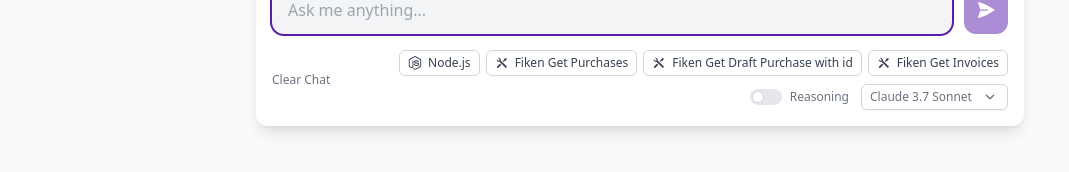
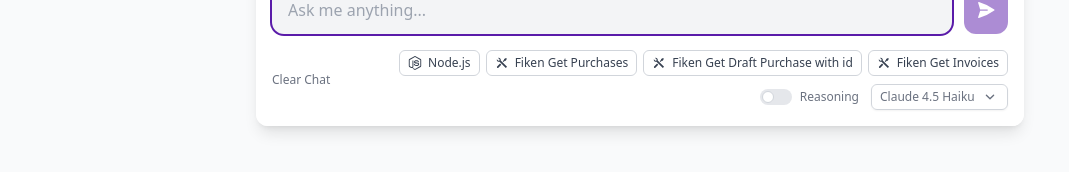
Before and after one commit to seniordevonly/fiken-inference-chat, a React (Vite) app in the folder client/: page / in a window 1280 px wide. Shown: the part 498-670 px from the top of the page, without its empty margins (0-1069 px from the left). Built offline with nearby package versions, Linux system fonts and the light colour scheme.

Commit message:
Commented the other models for now

```diff
--- a/client/src/pages/Chat.tsx
+++ b/client/src/pages/Chat.tsx
@@ -17,9 +17,9 @@ import { markdownComponents } from '../constants/markdownComponents';
 
 const MODELS: { id: ModelType; name: string }[] = [
   { id: 'claude-4-5-haiku', name: 'Claude 4.5 Haiku' },
-  { id: 'claude-3-7-sonnet', name: 'Claude 3.7 Sonnet' },
+  /*{ id: 'claude-3-7-sonnet', name: 'Claude 3.7 Sonnet' },
   { id: 'claude-3-5-sonnet-latest', name: 'Claude 3.5 Sonnet' },
-  { id: 'stable-image-ultra', name: 'Stable Image Ultra' },
+  { id: 'stable-image-ultra', name: 'Stable Image Ultra' },*/
 ];
 
 const ASPECT_RATIOS = [
```
Also changed, not shown: 1 other file (tests, documents, lock files or other folders).
